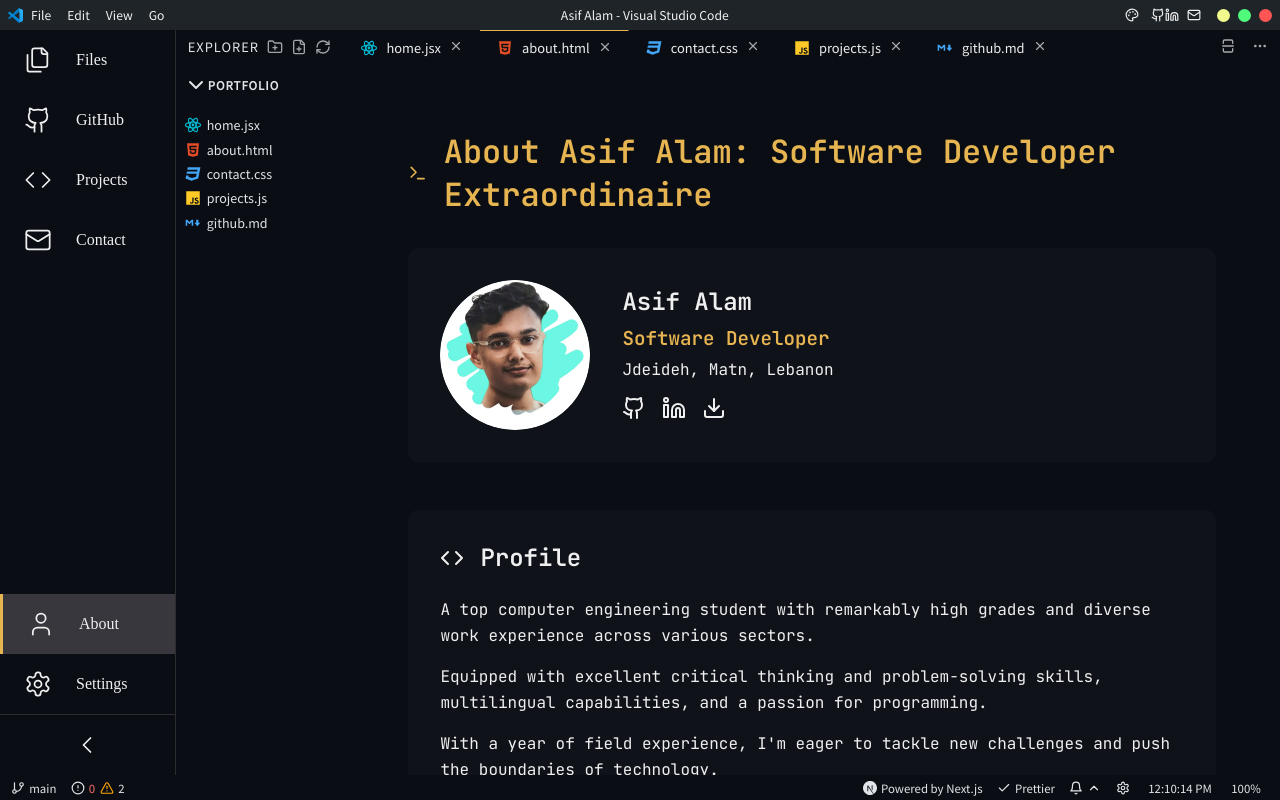
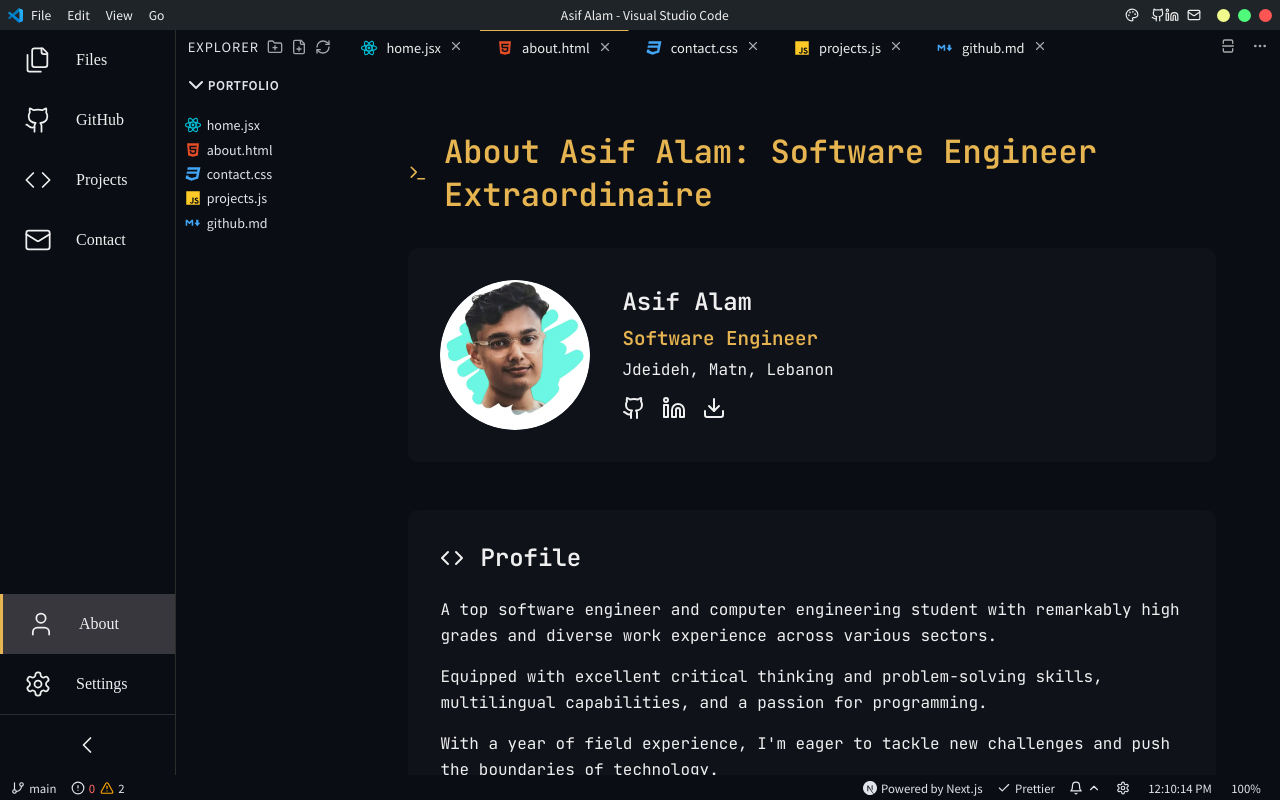
Before and after one commit to Asif-Alam1/new-portfolio, a Next.js app: page /about in a window 1280 px wide. Built offline with nearby package versions, Linux system fonts and the light colour scheme.

Commit message:
some fixes

```diff
--- a/components/ContactCode.jsx
+++ b/components/ContactCode.jsx
@@ -4,8 +4,8 @@
 const contactItems = [
 	{
 		social: 'website',
-		link: 'asifalam.tech',
-		href: 'https://asifalam.tech'
+		link: 'asif-alam-portfolio.vercel.app',
+		href: 'https://asif-alam-portfolio.vercel.app'
 	},
 	{
 		social: 'email',
--- a/pages/about.jsx
+++ b/pages/about.jsx
@@ -20,12 +20,12 @@
 		<>
 			<CustomHead
 				title='About Me Page'
-				description='Learn about Asif Alam, a top computer engineering student and software developer with expertise in Next.js, React.js, and Nest.js.'
+				description='Learn about Asif Alam, a top computer engineering student and software engineer with expertise in Next.js, React.js, React Native and Nest.js.'
 			/>
 			<div className={styles.container}>
 				<h2 className={styles.title}>
 					<Terminal className={styles.icon} />
-					About Asif Alam: Software Developer Extraordinaire
+					About Asif Alam: Software Engineer Extraordinaire
 				</h2>
 
 				<div className={styles.profile}>
@@ -41,7 +41,7 @@
 					</div>
 					<div className={styles.profileInfo}>
 						<h3 className={styles.name}>Asif Alam</h3>
-						<p className={styles.jobTitle}>Software Developer</p>
+						<p className={styles.jobTitle}>Software Engineer</p>
 						<p className={styles.location}>Jdeideh, Matn, Lebanon</p>
 						<div className={styles.socialLinks}>
 							<Link
@@ -77,8 +77,9 @@
 							Profile
 						</h3>
 						<p className={styles.paragraph}>
-							A top computer engineering student with remarkably high grades and
-							diverse work experience across various sectors.
+							A top software engineer and computer engineering student with
+							remarkably high grades and diverse work experience across various
+							sectors.
 						</p>
 						<p className={styles.paragraph}>
 							Equipped with excellent critical thinking and problem-solving
@@ -119,7 +120,7 @@
 						</h3>
 						<ul className={styles.timeline}>
 							<li className={styles.timelineItem}>
-								<h4 className={styles.jobTitle}>Lead Developer at QWERTY</h4>
+								<h4 className={styles.jobTitle}>Lead Engineer at QWERTY</h4>
 								<p className={styles.jobDate}>May 2024 - Present</p>
 								<p className={styles.jobDescription}>
 									Leading ideation and development, working on various projects,
```
Also changed, not shown: 1 other file (tests, documents, lock files or other folders).
